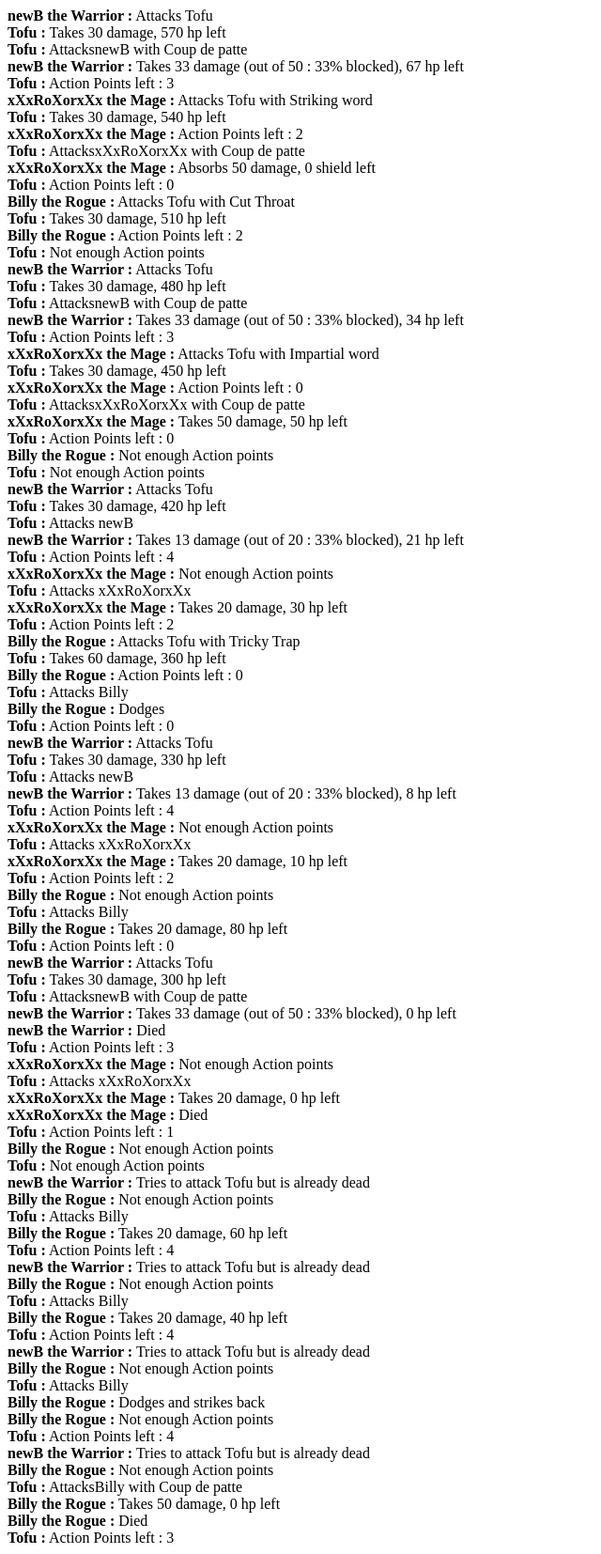
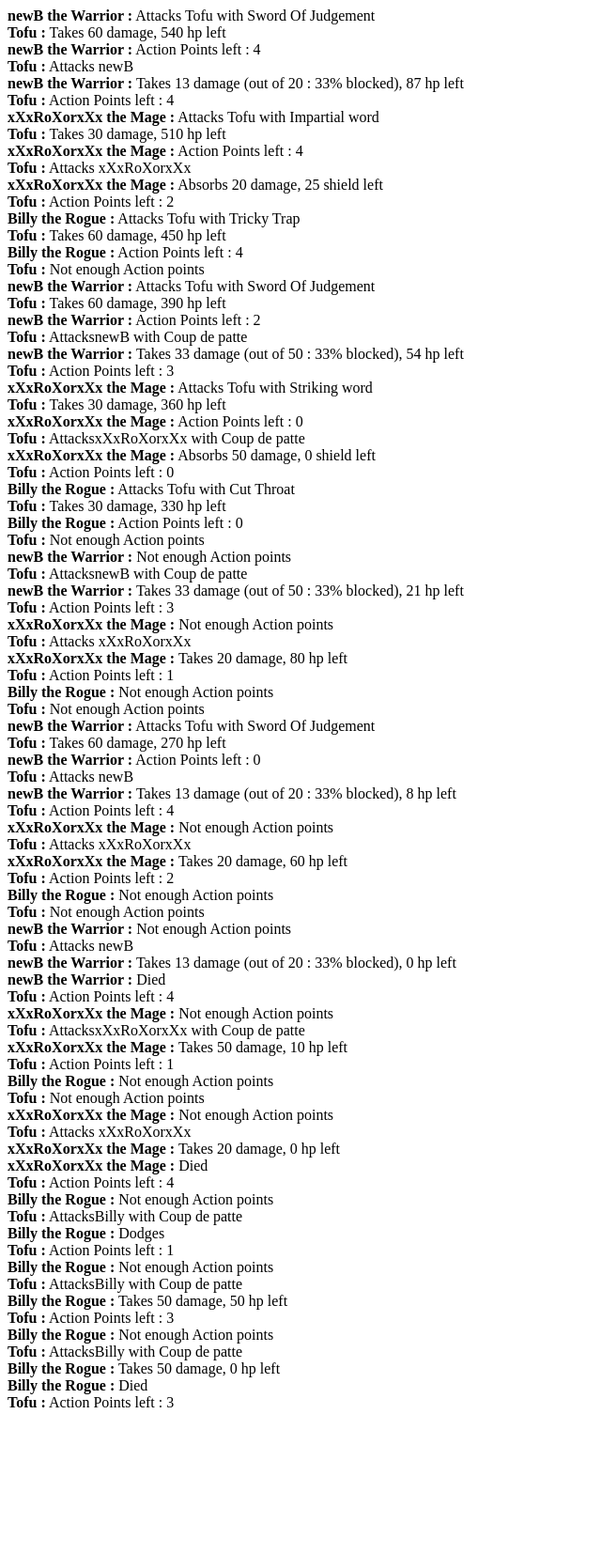
Before and after one commit to fenegan/poo_2020, a PHP site: page /poo.php in a window 1280 px wide. Shown: the whole page at 94% size, without its empty margins (0-640 px from the left). After the commit the page ends 1498 px from the top, so only its background shows below. Run offline with PHP 8.4, Linux system fonts and the light colour scheme.

Commit message:
ADDED named attacks for Warrior // FIXED Minor Bugs !

```diff
--- a/Rogue.php
+++ b/Rogue.php
@@ -29,7 +29,7 @@ class Rogue extends Character
             $me->addXp($enemy->getXpOnDeath());
         }
     public function cutThroat(FighterInterface $me ,  FighterInterface $enemy){
-        if ($me->getAp() >= 3) {
+        if ($me->getAp() >= 4) {
             $me->log('Attacks '.$enemy->getName(). ' with Cut Throat ');
             $enemy->takeDamage($me->getDamage(), $me);
             $me->setAp($me->getAp() - 4);
--- a/Warrior.php
+++ b/Warrior.php
@@ -8,13 +8,60 @@ class Warrior extends Character
     {
         parent::__construct();
         $this->setStrength(30);
+        $this->setAp(6);
     }
 
     public function getDamage()
     {
         return $this->getStrength() * $this->getLevel();
     }
-
+    public function swordOfJudgement(FighterInterface $me ,  FighterInterface $enemy){
+        if ($me->getAp() >= 2) {
+            $me->log('Attacks '.$enemy->getName(). ' with Sword Of Judgement ');
+            $enemy->takeDamage($me->getDamage() * 2, $me);
+            $me->setAp($me->getAp() - 2);
+            $me->log('Action Points left : ' . $me->getAp());
+        }
+        else {
+            $me->log("Not enough Action points");
+        }
+        if (!$enemy->isAlive())
+            $me->addXp($enemy->getXpOnDeath());
+        }
+    public function fitOfRage(FighterInterface $me ,  FighterInterface $enemy){
+        if ($me->getAp() >= 4) {
+            $me->log('Attacks '.$enemy->getName(). ' with Fit Of Rage ');
+            $enemy->takeDamage($me->getDamage() *4, $me);
+            $me->setAp($me->getAp() - 4);
+            $me->log('Action Points left : ' . $me->getAp());
+        }
+        else {
+            $me->log("Not enough Action points");
+        }
+        if (!$enemy->isAlive())
+            $me->addXp($enemy->getXpOnDeath());
+        }
+    public function attack(FighterInterface $enemy)
+    {
+        if ($this->isAlive())
+        {
+            if ($enemy->isAlive())
+            {
+                if ($enemy->isAlive()) {
+                    $success = rand(0, 1);
+                    if ($success) {
+                        $this->swordOfJudgement($this,$enemy);
+                    } else {
+                        $this->fitOfRage($this,$enemy);
+                    }
+                }
+                else
+                    $this->log("Attacks an already dead enemy (".$enemy->getName().")");
+            }
+            else
+                $this->log('Tries to attack '.$enemy->getName() . ' but is already dead');
+        }
+    }
     public function takeDamage($damage, FighterInterface $enemy = null)
     {
         $armor = $this->getStrength() * 5;
```
